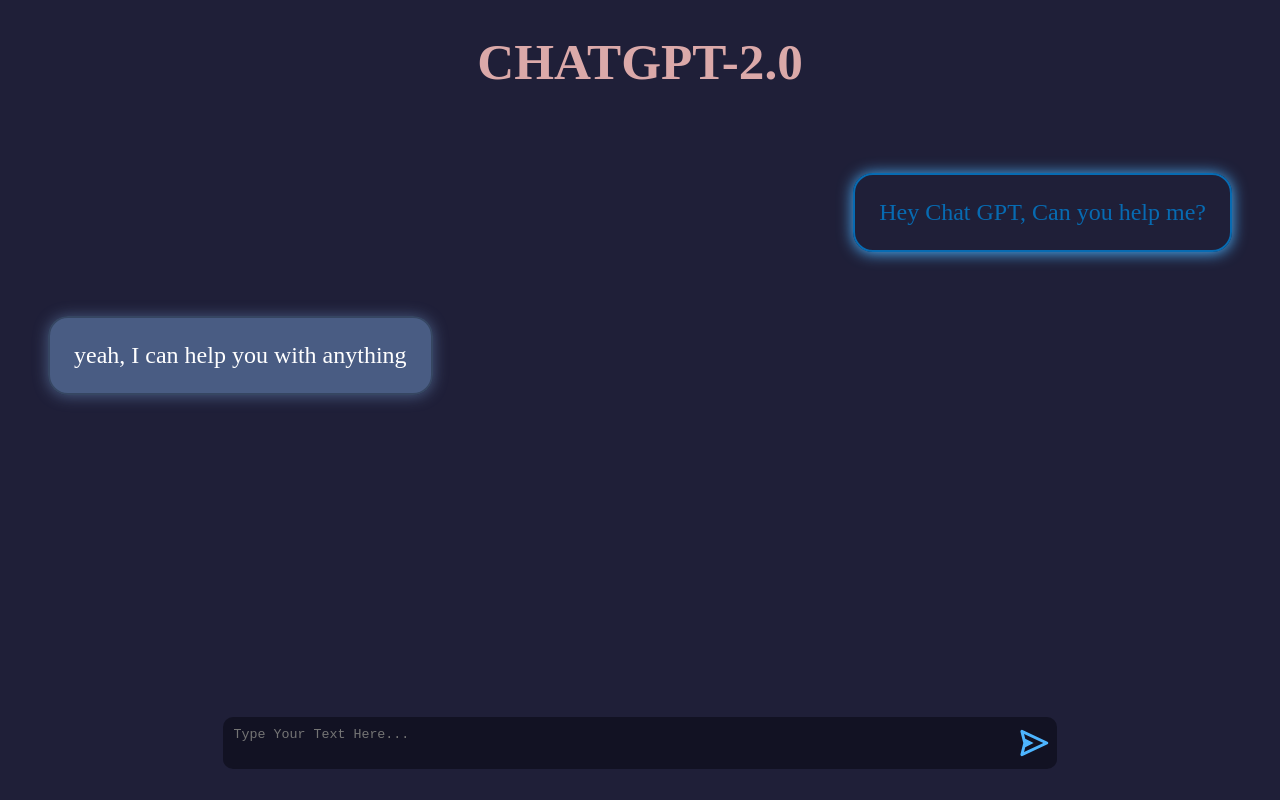
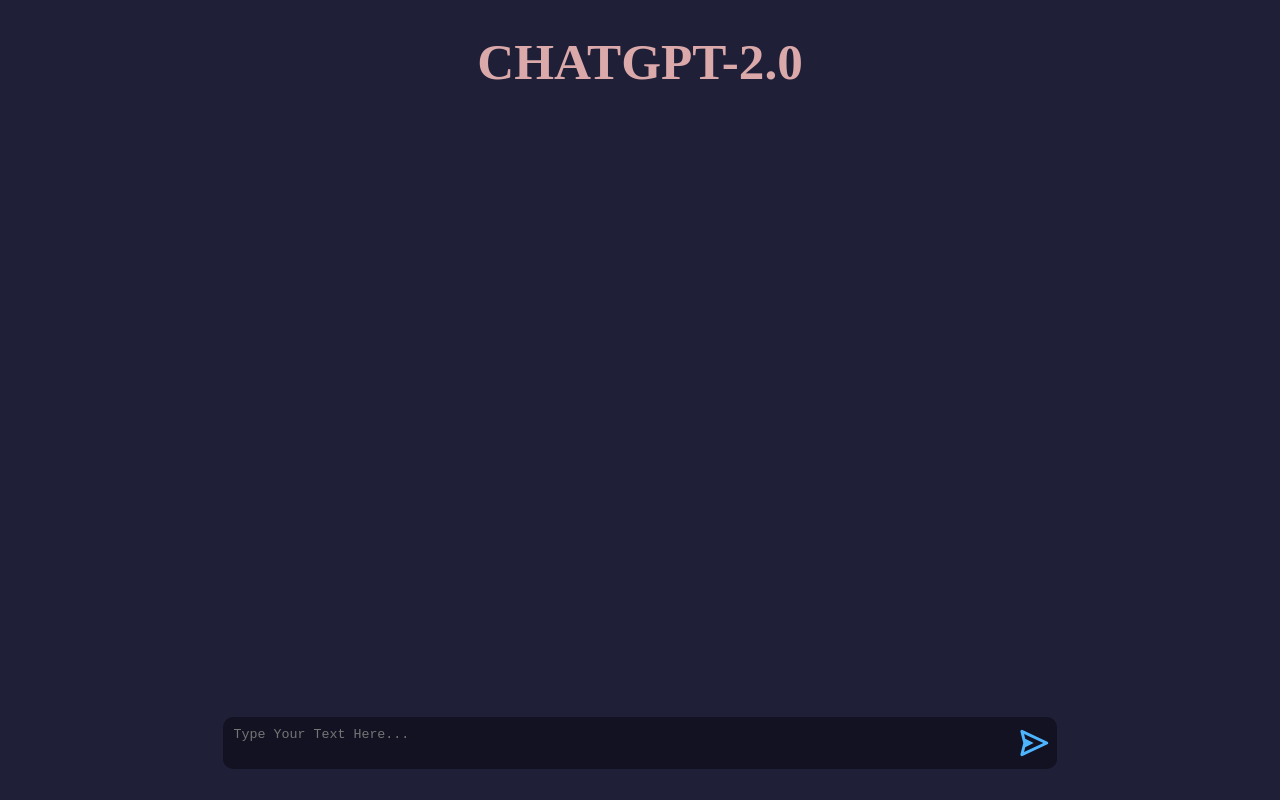
Before and after one commit to Prashant8Khatiwada/Chat-GPT, a React (Vite) app in the folder client/: page / in a window 1280 px wide. Built offline with nearby package versions, Linux system fonts and the light colour scheme.

Commit message:
user input text rendered

```diff
--- a/client/src/App.css
+++ b/client/src/App.css
@@ -2,7 +2,7 @@
   background: #1f1f38;
   margin: 0;
   padding: 0;
-  overflow: hidden;
+  /* overflow: hidden; */
 }
 
 html {
@@ -25,6 +25,7 @@
 }
 
 .chatbox {
+  scroll-behavior: smooth;
   margin: 1rem;
   height: 70vh;
 }
--- a/client/src/App.jsx
+++ b/client/src/App.jsx
@@ -1,14 +1,18 @@
 import "./App.css";
-import React from "react";
+import { React, useState } from "react";
 import Header from "./components/Header";
 import ChatBox from "./components/ChatBox";
 import TextArea from "./components/TextArea";
 function App() {
+  const [chat, setChat] = useState([]);
+  const sendMessage = async (message) => {
+    await Promise.resolve(setChat((prev) => [...prev, message]));
+  };
   return (
     <>
       <Header />
-      <ChatBox />
-      <TextArea />
+      <ChatBox chat={chat} />
+      <TextArea sendMessage={sendMessage} />
     </>
   );
 }
--- a/client/src/components/ChatBox.jsx
+++ b/client/src/components/ChatBox.jsx
@@ -1,19 +1,25 @@
 import React from "react";
 
-function ChatBox() {
+function ChatBox({ chat }) {
   return (
     <>
       <div className="chatbox">
-        <div className="user_box">
-          <div className="message user_message">
-            <p>Hey Chat GPT, Can you help me?</p>
-          </div>
-        </div>
-        <div className="ai_box">
+        {chat.map((message, idx) => {
+          return (
+            <div key={idx} className="user_box">
+              <div className="message user_message">
+                <p>{message.message}</p>
+              </div>
+            </div>
+          );
+        })}
+
+        {/* ai box chat  */}
+        {/* <div className="ai_box">
           <div className="message ai_message">
             <p>yeah, I can help you with anything </p>
           </div>
-        </div>
+        </div>*/}
       </div>
     </>
   );
--- a/client/src/components/TextArea.jsx
+++ b/client/src/components/TextArea.jsx
@@ -1,16 +1,27 @@
-import React from "react";
+import { useState } from "react";
 import { BiSend } from "react-icons/bi";
-function TextArea() {
+function TextArea({ sendMessage }) {
+  const [value, setValue] = useState("");
+
+  const handleSubmit = () => {
+    if (value === "") {
+      return;
+    }
+    sendMessage({ message: value });
+    setValue("");
+  };
   return (
     <div className="textbox">
       <textarea
         row="5"
         className="textarea"
         type="text"
+        value={value}
         placeholder="Type Your Text Here..."
+        onChange={(e) => setValue(e.target.value)}
         required
       />
-      <BiSend className="send_icon" />
+      <BiSend className="send_icon" onClick={handleSubmit} />
     </div>
   );
 }
```
Also changed, not shown: client/src/gptapi/FetchFromApi.jsx (added, +9 -0 lines), 1 other file (tests, documents, lock files or other folders).
